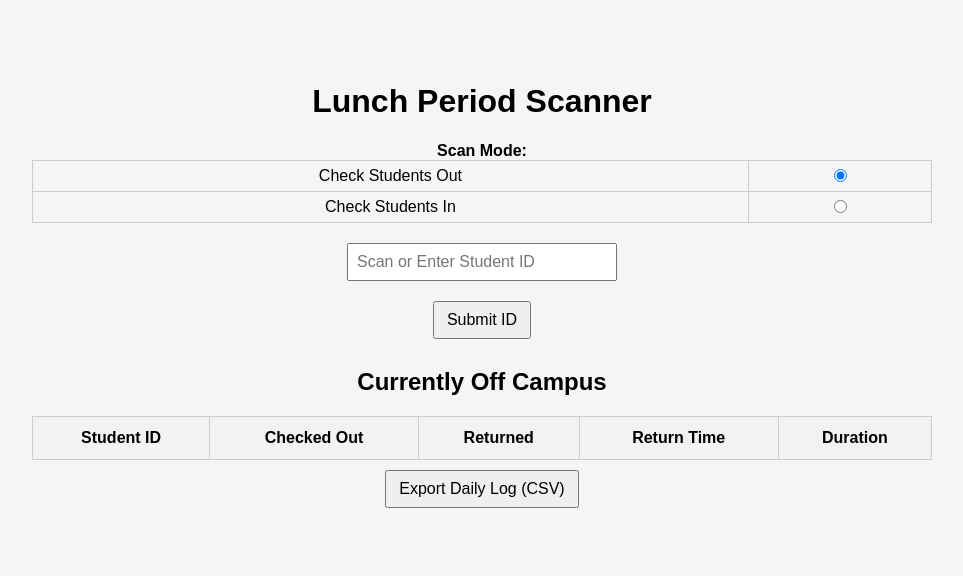
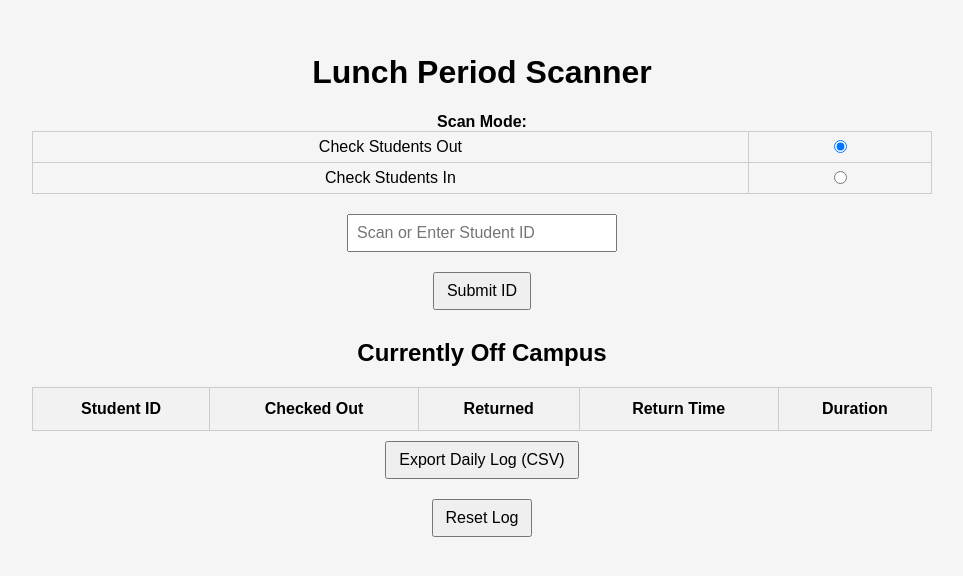
Before and after one commit to Hendricks836/student-scanner, a React (Create React App) app: page / in a window 1280 px wide. Shown: the part 130-706 px from the top of the page, without its empty margins (158-1121 px from the left). Built offline with nearby package versions, Linux system fonts and the light colour scheme.

Commit message:
Add reset log button with confirmation prompt

```diff
--- a/src/App.js
+++ b/src/App.js
@@ -78,6 +78,18 @@ function App() {
     saveAs(blob, 'daily_log.csv');
   };
 
+  const resetLog = () => {
+    const confirmed = window.confirm("Are you sure you want to reset the log? This action cannot be undone.");
+    if (!confirmed) return;
+
+    setStudentId('');
+    setScanMode('out');
+    setOffCampusStudents([]);
+    setLog([]);
+    setMessage('Log has been reset.');
+    setTimeout(() => setMessage(''), 3000);
+  };
+
   return (
     <div className="App">
       <h1>Lunch Period Scanner</h1>
@@ -154,6 +166,7 @@ function App() {
         </tbody>
       </table>
       <button onClick={exportCSV}>Export Daily Log (CSV)</button>
+      <button onClick={resetLog} style={{ marginLeft: '10px' }}>Reset Log</button>
     </div>
   );
 }
```
